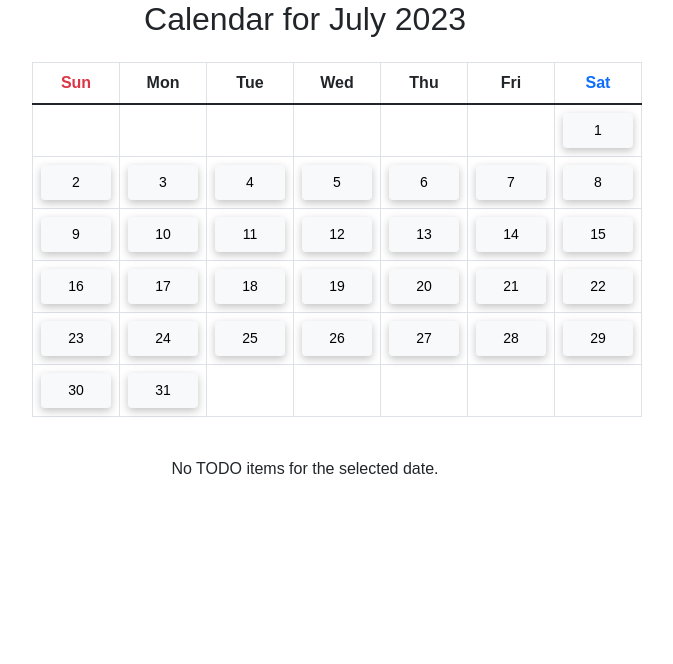
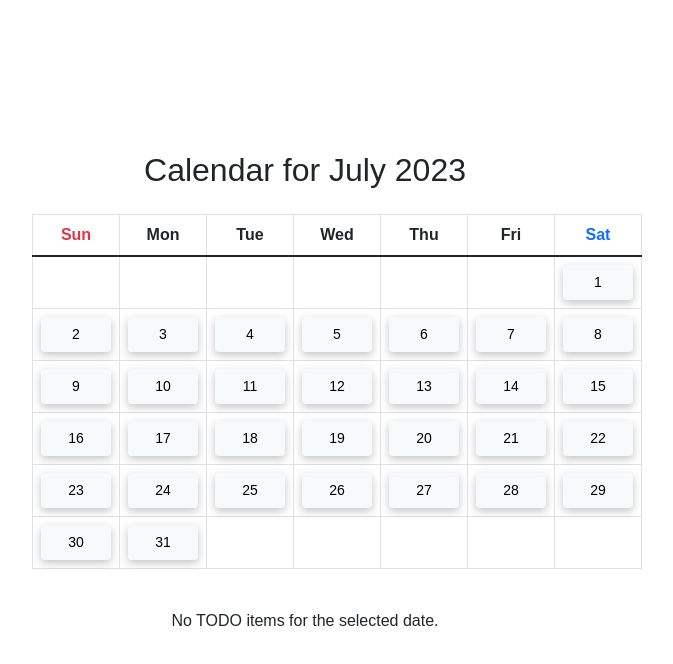
Before and after one commit to jpaulkaito/TodoListApp, a React (Create React App) app: page / in a window 1280 px wide. Shown: the top 664 px of the page, without its empty margins (335-1008 px from the left). Built offline with nearby package versions, Linux system fonts and the light colour scheme.

Commit message:
2nd commit

```diff
--- a/src/App.css
+++ b/src/App.css
@@ -7,8 +7,8 @@
 .App {
   font-family: sans-serif;
   display: flex;
-  /*justify-content: center;
-  align-items: center;*/
+  justify-content: center;
+  align-items: center;
   height: 100vh;
 }
 
```
